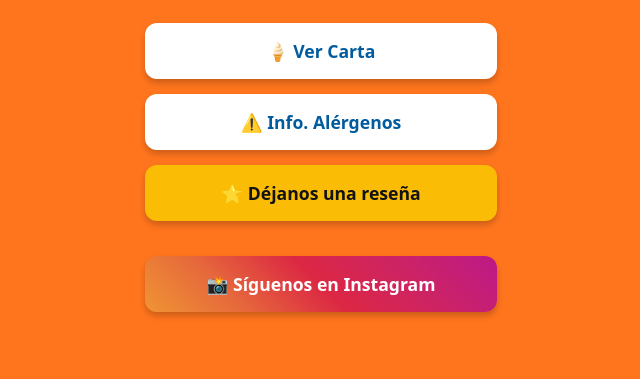
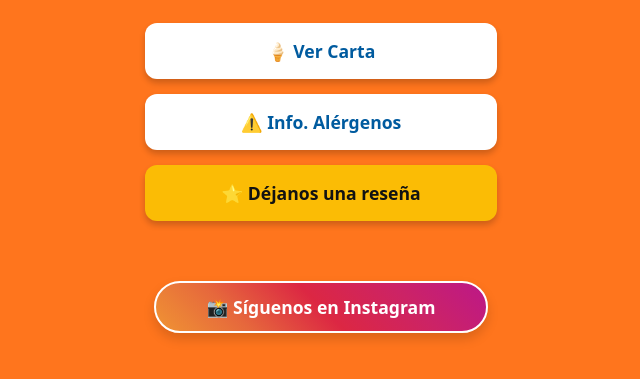
Before and after one commit to ClaudiaRodrigo/glasol, a plain HTML site: page index.html in a window 1280 px wide. Shown: the part 169-548 px from the top of the page, without its empty margins (319-959 px from the left). Drawn offline with Linux system fonts and the light colour scheme.

Commit message:
cambio de todo

```diff
--- a/index.html
+++ b/index.html
@@ -53,15 +53,22 @@
       background-color: #e5a800;
     }
 
-    /* Botón de Instagram con colores degradados */
+    /* Botón de Instagram: Forma diferente y más separado */
     .btn-insta {
       background: linear-gradient(45deg, #f09433 0%, #e6683c 25%, #dc2743 50%, #cc2366 75%, #bc1888 100%);
       color: #ffffff;
-      margin-top: 20px;
+      margin-top: 45px; /* Mucho más separado del bloque de arriba */
+      border-radius: 50px; /* Forma de píldora (totalmente redondeado) */
+      padding: 12px 25px; /* Un poco más fino */
+      width: 80%; /* Más estrecho que los otros botones */
+      max-width: 280px;
+      border: 2px solid #ffffff; /* Borde blanco para destacar sobre tu fondo naranja */
+      box-shadow: 0 6px 12px rgba(0,0,0,0.15); /* Sombra un pelín más marcada */
     }
 
     .btn-insta:active {
       opacity: 0.8;
+      transform: scale(0.98);
     }
   </style>
 </head>
```
